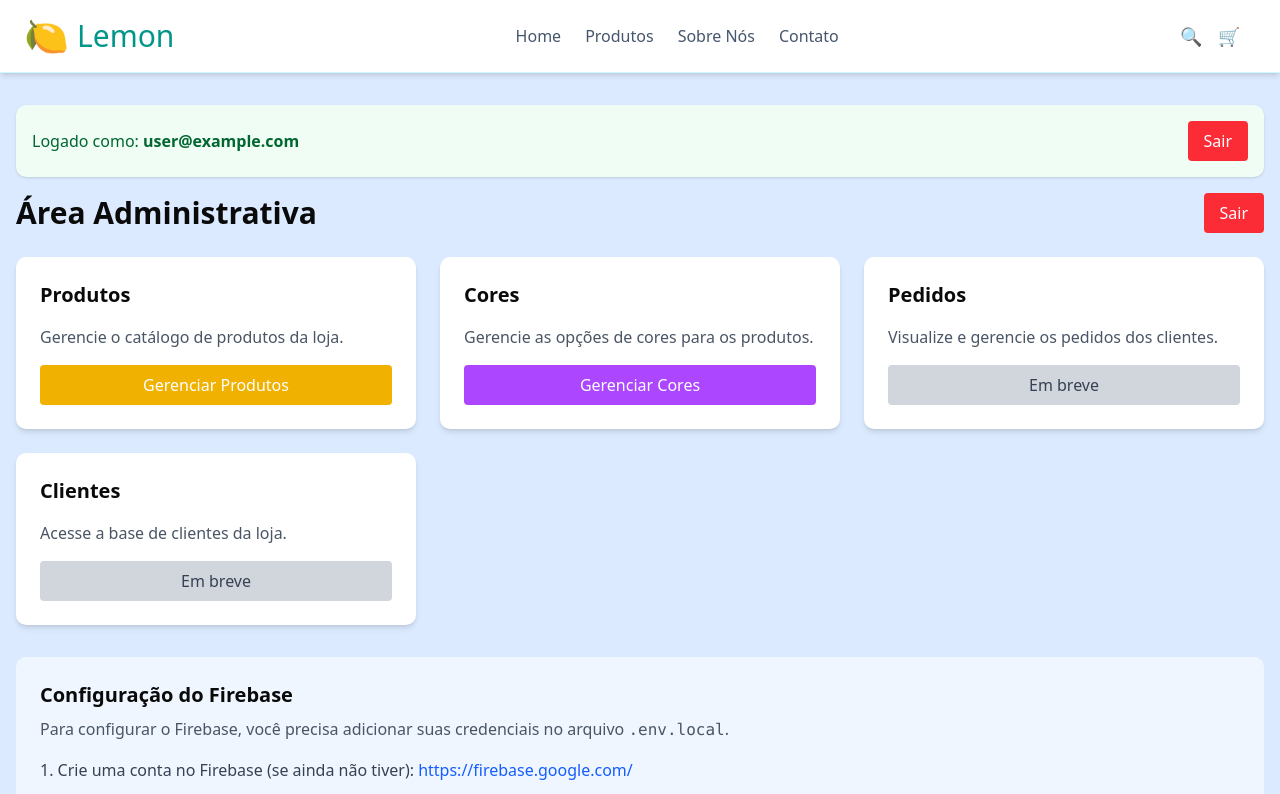
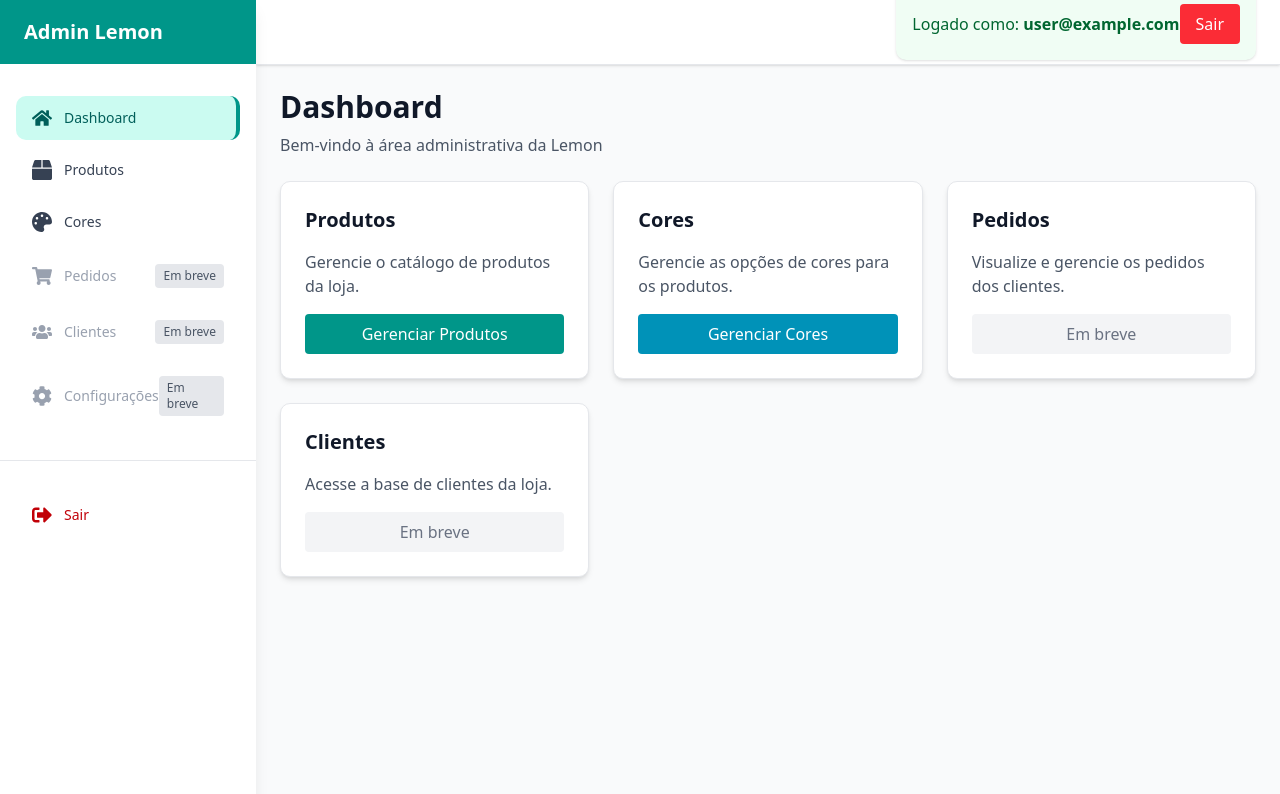
Before and after one commit to fabianomarechal/lemon-web, a Next.js app: page /admin in a window 1280 px wide. Shown: the top 794 px of the page. Built offline with nearby package versions, Linux system fonts and the light colour scheme; no server answers; sample sign-in values are in the browser's storage.

Commit message:
feat: sidebar

```diff
--- /dev/null
+++ b/app/admin/layout.tsx
@@ -0,0 +1,21 @@
+'use client';
+
+import AdminLayout from '@/components/admin-layout';
+import { usePathname } from 'next/navigation';
+
+export default function Layout({
+  children,
+}: {
+  children: React.ReactNode;
+}) {
+  // Páginas que não devem usar o AdminLayout
+  const excludePages = ['/admin/login', '/admin/setup'];
+
+  // Para páginas que não devem usar o layout admin, renderize apenas o children
+  const pathname = usePathname();
+  if (excludePages.some(page => pathname?.startsWith(page))) {
+    return <>{children}</>;
+  }
+
+  return <AdminLayout>{children}</AdminLayout>;
+}
--- a/app/admin/page.tsx
+++ b/app/admin/page.tsx
@@ -1,103 +1,48 @@
 'use client';
 
-import AdminAuthStatus from "@/components/admin-auth-status";
-import AdminProtect from "@/components/admin-protect";
-import Footer from "@/components/footer";
-import Header from "@/components/header";
-import { initializeFirebaseClient } from "@/lib/firebase";
-import { signOut } from "firebase/auth";
 import Link from 'next/link';
-import { useRouter } from "next/navigation";
 
 export default function AdminPage() {
-  const router = useRouter();
-
-  const handleLogout = async () => {
-    const { clientAuth } = initializeFirebaseClient();
-
-    if (!clientAuth) {
-      console.error('Auth não está inicializado');
-      return;
-    }
-
-    try {
-      await signOut(clientAuth);
-      router.push('/admin/login');
-    } catch (error) {
-      console.error('Erro ao fazer logout:', error);
-    }
-  };
-
   return (
-    <AdminProtect>
-      <div className="min-h-screen">
-        <Header />
-
-        <main className="container mx-auto py-8 px-4">
-          <AdminAuthStatus />
-
-          <div className="flex justify-between items-center mb-6">
-            <h1 className="text-3xl font-bold">Área Administrativa</h1>
-            <button
-              onClick={handleLogout}
-              className="bg-red-500 text-white py-2 px-4 rounded hover:bg-red-600 transition-colors"
-            >
-              Sair
-            </button>
+    <div>
+      <div className="mb-6">
+        <h1 className="text-3xl font-bold text-gray-900">Dashboard</h1>
+        <p className="text-gray-600 mt-2">Bem-vindo à área administrativa da Lemon</p>
       </div>
 
       <div className="grid md:grid-cols-3 gap-6">
-          <div className="bg-white p-6 rounded-lg shadow-md">
-            <h2 className="text-xl font-semibold mb-4">Produtos</h2>
+        <div className="bg-white p-6 rounded-lg shadow-md border border-gray-200">
+          <h2 className="text-xl font-semibold mb-4 text-gray-900">Produtos</h2>
           <p className="text-gray-600 mb-4">Gerencie o catálogo de produtos da loja.</p>
-            <Link href="/admin/produtos" className="bg-yellow-500 text-white py-2 px-4 rounded block text-center">
+          <Link href="/admin/produtos" className="bg-teal-600 text-white py-2 px-4 rounded block text-center hover:bg-teal-700 transition-colors">
             Gerenciar Produtos
           </Link>
         </div>
 
-          <div className="bg-white p-6 rounded-lg shadow-md">
-            <h2 className="text-xl font-semibold mb-4">Cores</h2>
+        <div className="bg-white p-6 rounded-lg shadow-md border border-gray-200">
+          <h2 className="text-xl font-semibold mb-4 text-gray-900">Cores</h2>
           <p className="text-gray-600 mb-4">Gerencie as opções de cores para os produtos.</p>
-            <Link href="/admin/cores" className="bg-purple-500 text-white py-2 px-4 rounded block text-center hover:bg-purple-600 transition-colors">
+          <Link href="/admin/cores" className="bg-cyan-600 text-white py-2 px-4 rounded block text-center hover:bg-cyan-700 transition-colors">
             Gerenciar Cores
           </Link>
         </div>
 
-          <div className="bg-white p-6 rounded-lg shadow-md">
-            <h2 className="text-xl font-semibold mb-4">Pedidos</h2>
+        <div className="bg-white p-6 rounded-lg shadow-md border border-gray-200">
+          <h2 className="text-xl font-semibold mb-4 text-gray-900">Pedidos</h2>
           <p className="text-gray-600 mb-4">Visualize e gerencie os pedidos dos clientes.</p>
-            <Link href="#" className="bg-gray-300 text-gray-700 py-2 px-4 rounded block text-center cursor-not-allowed">
+          <div className="bg-gray-100 text-gray-500 py-2 px-4 rounded block text-center cursor-not-allowed">
             Em breve
-            </Link>
-          </div>
-
-          <div className="bg-white p-6 rounded-lg shadow-md">
-            <h2 className="text-xl font-semibold mb-4">Clientes</h2>
-            <p className="text-gray-600 mb-4">Acesse a base de clientes da loja.</p>
-            <Link href="#" className="bg-gray-300 text-gray-700 py-2 px-4 rounded block text-center cursor-not-allowed">
-              Em breve
-            </Link>
           </div>
         </div>
 
-        <div className="mt-8 bg-blue-50 p-6 rounded-lg">
-          <h2 className="text-xl font-semibold mb-2">Configuração do Firebase</h2>
-          <p className="text-gray-600 mb-4">
-            Para configurar o Firebase, você precisa adicionar suas credenciais no arquivo <code>.env.local</code>.
-          </p>
-          <ol className="list-decimal list-inside space-y-2 text-gray-700">
-            <li>Crie uma conta no Firebase (se ainda não tiver): <a href="https://firebase.google.com/" className="text-blue-600" target="_blank" rel="noopener noreferrer">https://firebase.google.com/</a></li>
-            <li>Crie um novo projeto no Firebase</li>
-            <li>Ative o Firestore Database no seu projeto</li>
-            <li>Vá para Configurações do Projeto {'>'} Geral e encontre sua configuração web</li>
-            <li>Gere uma nova chave privada em Configurações do Projeto {'>'} Contas de serviço</li>
-            <li>Preencha o arquivo <code>.env.local</code> com suas credenciais do Firebase</li>
-          </ol>
+        <div className="bg-white p-6 rounded-lg shadow-md border border-gray-200">
+          <h2 className="text-xl font-semibold mb-4 text-gray-900">Clientes</h2>
+          <p className="text-gray-600 mb-4">Acesse a base de clientes da loja.</p>
+          <div className="bg-gray-100 text-gray-500 py-2 px-4 rounded block text-center cursor-not-allowed">
+            Em breve
           </div>
-      </main>
-
-      <Footer />
         </div>
-    </AdminProtect>
+      </div>
+    </div>
   );
 }
--- /dev/null
+++ b/components/admin-layout.tsx
@@ -0,0 +1,196 @@
+'use client';
+
+import { initializeFirebaseClient } from '@/lib/firebase';
+import { signOut } from 'firebase/auth';
+import Link from 'next/link';
+import { usePathname, useRouter } from 'next/navigation';
+import { useState } from 'react';
+import {
+  FaBars,
+  FaBox,
+  FaCog,
+  FaHome,
+  FaPalette,
+  FaShoppingCart,
+  FaSignOutAlt,
+  FaTimes,
+  FaUsers
+} from 'react-icons/fa';
+import AdminAuthStatus from './admin-auth-status';
+import AdminProtect from './admin-protect';
+
+interface AdminLayoutProps {
+  children: React.ReactNode;
+}
+
+interface NavItem {
+  href: string;
+  icon: React.ReactNode;
+  label: string;
+  disabled?: boolean;
+}
+
+const navigationItems: NavItem[] = [
+  {
+    href: '/admin',
+    icon: <FaHome className="w-5 h-5" />,
+    label: 'Dashboard'
+  },
+  {
+    href: '/admin/produtos',
+    icon: <FaBox className="w-5 h-5" />,
+    label: 'Produtos'
+  },
+  {
+    href: '/admin/cores',
+    icon: <FaPalette className="w-5 h-5" />,
+    label: 'Cores'
+  },
+  {
+    href: '/admin/pedidos',
+    icon: <FaShoppingCart className="w-5 h-5" />,
+    label: 'Pedidos',
+    disabled: true
+  },
+  {
+    href: '/admin/clientes',
+    icon: <FaUsers className="w-5 h-5" />,
+    label: 'Clientes',
+    disabled: true
+  },
+  {
+    href: '/admin/configuracoes',
+    icon: <FaCog className="w-5 h-5" />,
+    label: 'Configurações',
+    disabled: true
+  }
+];
+
+export default function AdminLayout({ children }: AdminLayoutProps) {
+  const [sidebarOpen, setSidebarOpen] = useState(false);
+  const pathname = usePathname();
+  const router = useRouter();
+
+  const handleLogout = async () => {
+    const { clientAuth } = initializeFirebaseClient();
+
+    if (!clientAuth) {
+      console.error('Auth não está inicializado');
+      return;
+    }
+
+    try {
+      await signOut(clientAuth);
+      router.push('/admin/login');
+    } catch (error) {
+      console.error('Erro ao fazer logout:', error);
+    }
+  };
+
+  const isActiveRoute = (href: string) => {
+    if (href === '/admin') {
+      return pathname === '/admin';
+    }
+    return pathname.startsWith(href);
+  };
+
+  return (
+    <AdminProtect>
+      <div className="flex min-h-screen bg-gray-50">
+        {/* Mobile sidebar overlay */}
+        {sidebarOpen && (
+          <div
+            className="fixed inset-0 z-40 bg-black bg-opacity-50 lg:hidden"
+            onClick={() => setSidebarOpen(false)}
+          />
+        )}
+
+        {/* Sidebar */}
+        <div className={`
+          fixed inset-y-0 left-0 z-50 w-64 bg-white shadow-lg transform transition-transform duration-300 ease-in-out
+          ${sidebarOpen ? 'translate-x-0' : '-translate-x-full'}
+          lg:translate-x-0
+        `}>
+          <div className="flex items-center justify-between h-16 px-6 bg-teal-600">
+            <h1 className="text-xl font-bold text-white">Admin Lemon</h1>
+            <button
+              onClick={() => setSidebarOpen(false)}
+              className="lg:hidden text-white hover:text-gray-200"
+            >
+              <FaTimes className="w-5 h-5" />
+            </button>
+          </div>
+
+          <nav className="mt-8 h-full overflow-y-auto pb-20">
+            <div className="px-4 space-y-2">
+              {navigationItems.map((item) => (
+                <Link
+                  key={item.href}
+                  href={item.disabled ? '#' : item.href}
+                  className={`
+                    flex items-center px-4 py-3 text-sm font-medium rounded-lg transition-colors
+                    ${item.disabled
+                      ? 'text-gray-400 cursor-not-allowed'
+                      : isActiveRoute(item.href)
+                        ? 'bg-teal-100 text-teal-800 border-r-4 border-teal-600'
+                        : 'text-gray-700 hover:bg-gray-100 hover:text-gray-900'
+                    }
+                  `}
+                  onClick={() => {
+                    if (!item.disabled) {
+                      setSidebarOpen(false);
+                    }
+                  }}
+                >
+                  <span className="mr-3">{item.icon}</span>
+                  {item.label}
+                  {item.disabled && (
+                    <span className="ml-auto text-xs bg-gray-200 text-gray-600 px-2 py-1 rounded">
+                      Em breve
+                    </span>
+                  )}
+                </Link>
+              ))}
+            </div>
+
+            <div className="mt-8 pt-8 border-t border-gray-200">
+              <div className="px-4">
+                <button
+                  onClick={handleLogout}
+                  className="flex items-center w-full px-4 py-3 text-sm font-medium text-red-700 rounded-lg hover:bg-red-50 hover:text-red-900 transition-colors"
+                >
+                  <FaSignOutAlt className="w-5 h-5 mr-3" />
+                  Sair
+                </button>
+              </div>
+            </div>
+          </nav>
+        </div>
+
+        {/* Main content */}
+        <div className="flex-1 min-h-screen bg-gray-50 lg:ml-64">
+          {/* Top bar */}
+          <div className="bg-white shadow-sm border-b border-gray-200 sticky top-0 z-30">
+            <div className="flex items-center justify-between h-16 px-6">
+              <button
+                onClick={() => setSidebarOpen(true)}
+                className="lg:hidden text-gray-500 hover:text-gray-700"
+              >
+                <FaBars className="w-6 h-6" />
+              </button>
+
+              <div className="flex items-center space-x-4 ml-auto">
+                <AdminAuthStatus />
+              </div>
+            </div>
+          </div>
+
+          {/* Page content */}
+          <main className="p-6">
+            {children}
+          </main>
+        </div>
+      </div>
+    </AdminProtect>
+  );
+}
```
Also changed, not shown: app/admin/cores/page.tsx (+4 -12 lines), app/admin/produtos/page.tsx (+4 -14 lines). Lines whose indentation alone changed are shown as unchanged.
